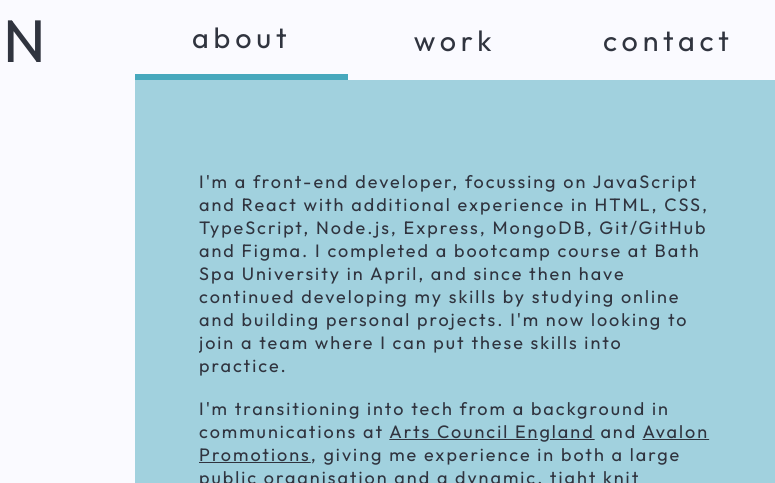
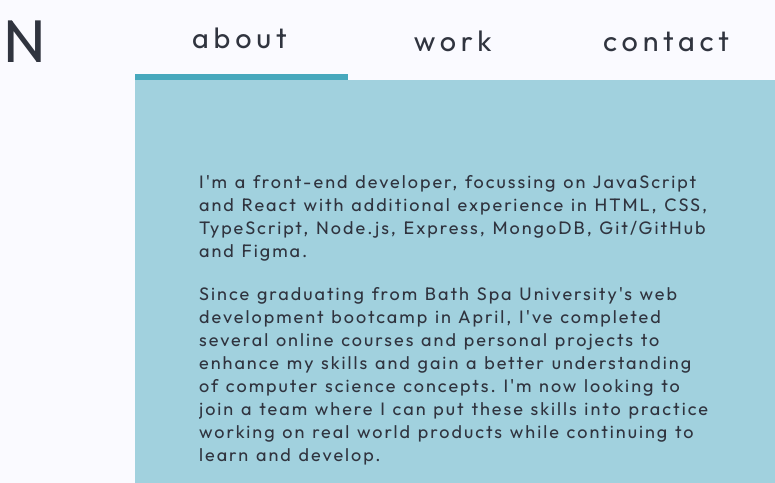
Before and after one commit to NathanDean/Portfolio, a website: page public/about.html in a window 1280 px wide. Shown: the top 483 px of the page, 505-1280 px from the left. Drawn offline with Linux system fonts and the light colour scheme.

Commit message:
Updated bio

```diff
--- a/public/about.html
+++ b/public/about.html
@@ -73,7 +73,13 @@
 
                         <p>
 
-                            I'm a front-end developer, focussing on JavaScript and React with additional experience in HTML, CSS, TypeScript, Node.js, Express, MongoDB, Git/GitHub and Figma.  I completed a bootcamp course at Bath Spa University in April, and since then have continued developing my skills by studying online and building personal projects.  I'm now looking to join a team where I can put these skills into practice.
+                            I'm a front-end developer, focussing on JavaScript and React with additional experience in HTML, CSS, TypeScript, Node.js, Express, MongoDB, Git/GitHub and Figma.
+
+                        </p>
+
+                        <p>
+
+                            Since graduating from Bath Spa University's web development bootcamp in April, I've completed several online courses and personal projects to enhance my skills and gain a better understanding of computer science concepts.  I'm now looking to join a team where I can put these skills into practice working on real world products while continuing to learn and develop.
 
                         </p>
 
@@ -95,12 +101,6 @@
 
                         </p>
 
-                        <p>
-
-                            Hope to hear from you soon.
-
-                        </p>
-
                     </div>
 
                 </div>
```
